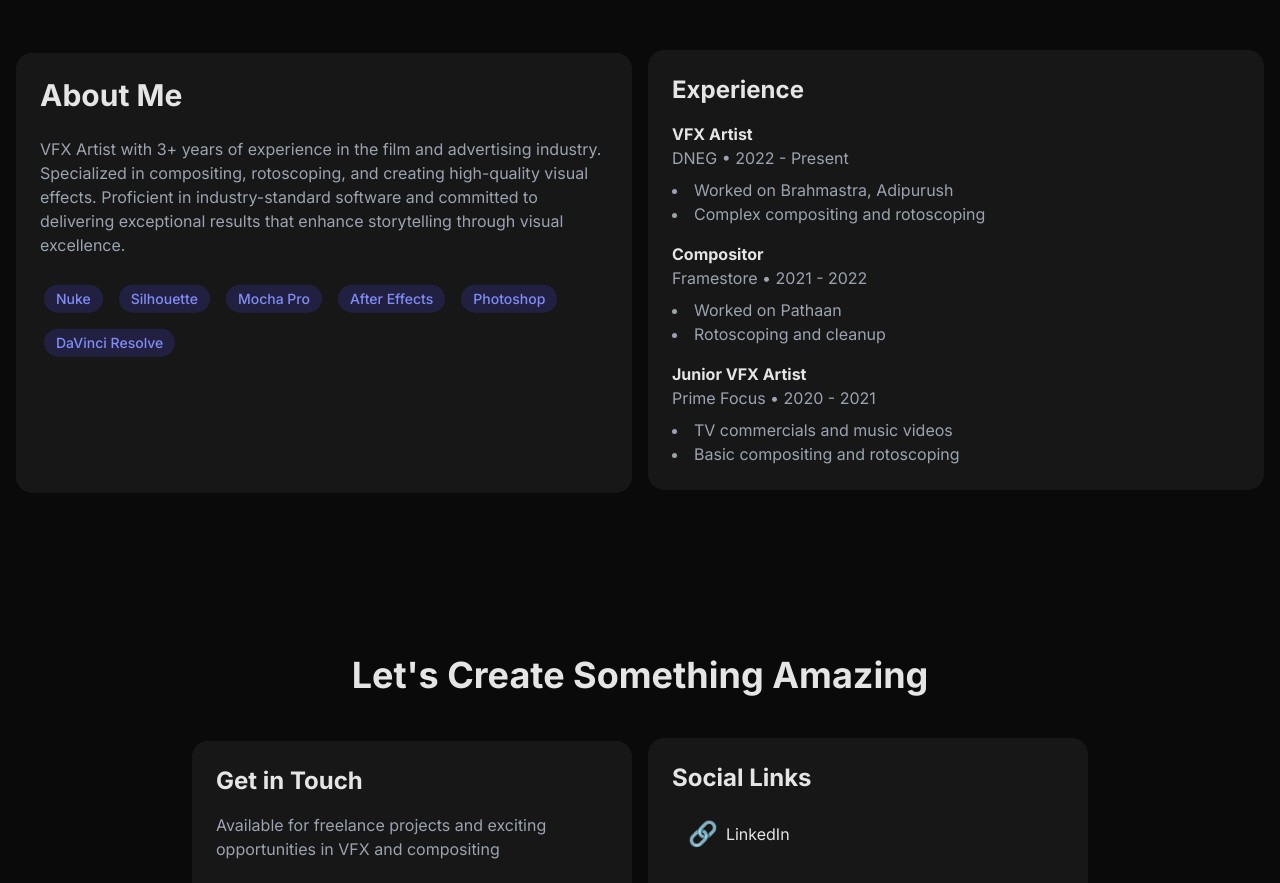
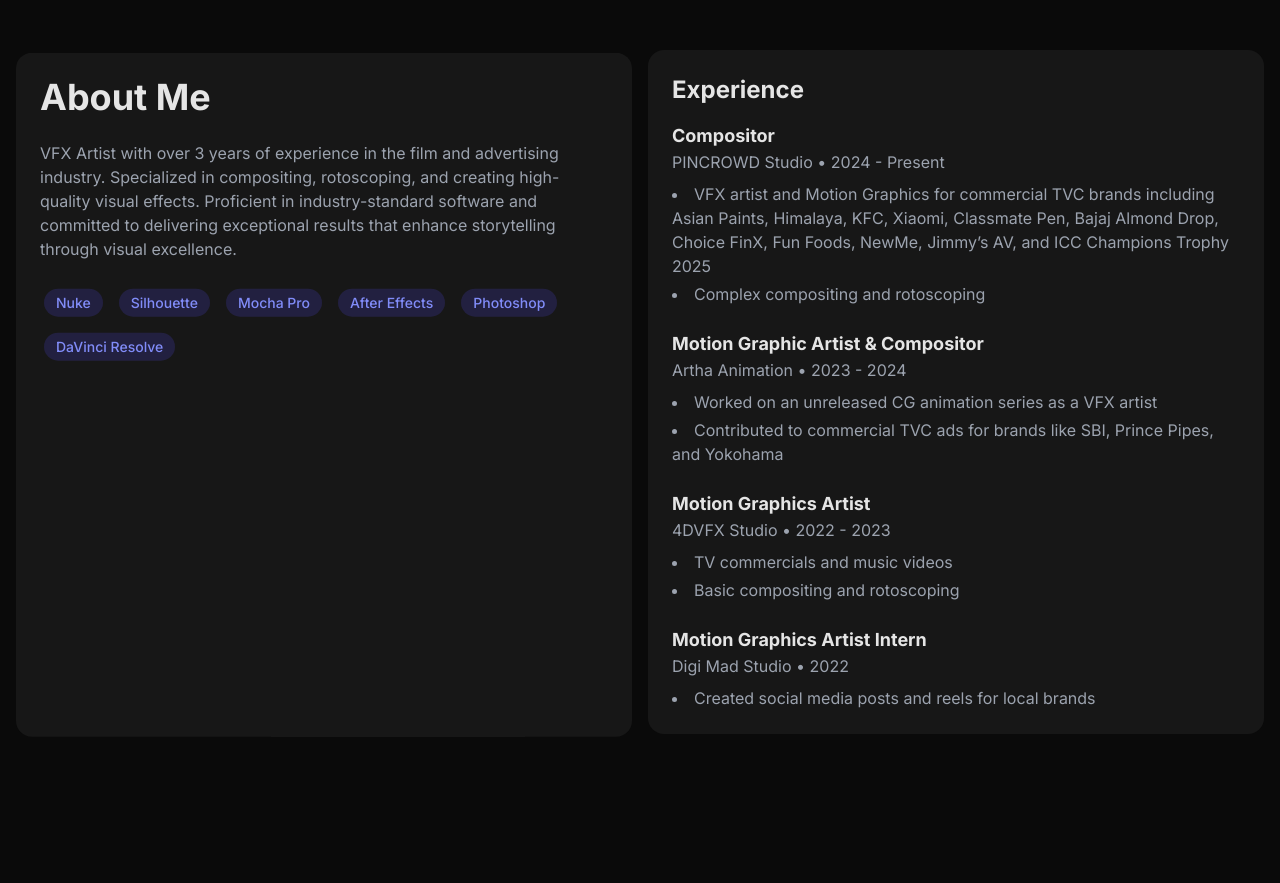
Before and after one commit to amnnrajbhar/ashgod, an Angular app: page / in a window 1280 px wide. Shown: the part 2660-3543 px from the top of the page. Built offline with nearby package versions, Linux system fonts and the light colour scheme.

Commit message:
21 March Build

```diff
--- a/src/main.ts
+++ b/src/main.ts
@@ -163,47 +163,56 @@ import Typed from 'typed.js';
 </section>
 
 <!-- About Section -->
-      <section id="about" class="py-20 px-4 max-w-7xl mx-auto">
-        <div class="bento-grid grid-cols-1 md:grid-cols-2 gap-6">
+<section id="about" class="py-12 sm:py-20 px-4 max-w-7xl mx-auto">
+  <div class="bento-grid grid grid-cols-1 md:grid-cols-2 gap-6">
+    <!-- About Me -->
     <div class="bento-item">
-            <h2 class="text-3xl font-bold mb-6">About Me</h2>
-            <p class="text-gray-400 mb-6">
-              VFX Artist with 3+ years of experience in the film and advertising industry. Specialized in compositing, rotoscoping, and creating high-quality visual effects. Proficient in industry-standard software and committed to delivering exceptional results that enhance storytelling through visual excellence.
+      <h2 class="text-2xl sm:text-3xl md:text-4xl font-bold mb-6">About Me</h2>
+      <p class="text-gray-400 mb-6 text-sm sm:text-base leading-relaxed">
+        VFX Artist with over 3 years of experience in the film and advertising industry. Specialized in compositing, rotoscoping, and creating high-quality visual effects. Proficient in industry-standard software and committed to delivering exceptional results that enhance storytelling through visual excellence.
       </p>
       <div class="flex flex-wrap gap-2">
-              <span class="skill-tag">Nuke</span>
-              <span class="skill-tag">Silhouette</span>
-              <span class="skill-tag">Mocha Pro</span>
-              <span class="skill-tag">After Effects</span>
-              <span class="skill-tag">Photoshop</span>
-              <span class="skill-tag">DaVinci Resolve</span>
+        <span class="skill-tag bg-gray-800 text-gray-200 text-xs sm:text-sm px-2 py-1 rounded">Nuke</span>
+        <span class="skill-tag bg-gray-800 text-gray-200 text-xs sm:text-sm px-2 py-1 rounded">Silhouette</span>
+        <span class="skill-tag bg-gray-800 text-gray-200 text-xs sm:text-sm px-2 py-1 rounded">Mocha Pro</span>
+        <span class="skill-tag bg-gray-800 text-gray-200 text-xs sm:text-sm px-2 py-1 rounded">After Effects</span>
+        <span class="skill-tag bg-gray-800 text-gray-200 text-xs sm:text-sm px-2 py-1 rounded">Photoshop</span>
+        <span class="skill-tag bg-gray-800 text-gray-200 text-xs sm:text-sm px-2 py-1 rounded">DaVinci Resolve</span>
       </div>
     </div>
+    <!-- Experience -->
     <div class="bento-item">
-            <h3 class="text-2xl font-bold mb-4">Experience</h3>
-            <div class="space-y-4">
+      <h3 class="text-xl sm:text-2xl font-bold mb-4">Experience</h3>
+      <div class="space-y-6">
         <div>
-                <h4 class="font-bold">VFX Artist</h4>
-                <p class="text-gray-400">DNEG • 2022 - Present</p>
-                <ul class="text-gray-400 mt-2 list-disc list-inside">
-                  <li>Worked on Brahmastra, Adipurush</li>
+          <h4 class="font-bold text-lg">Compositor</h4>
+          <p class="text-gray-400 text-sm sm:text-base">PINCROWD Studio • 2024 - Present</p>
+          <ul class="text-gray-400 mt-2 text-sm sm:text-base list-disc list-inside space-y-1">
+            <li>VFX artist and Motion Graphics for commercial TVC brands including Asian Paints, Himalaya, KFC, Xiaomi, Classmate Pen, Bajaj Almond Drop, Choice FinX, Fun Foods, NewMe, Jimmy’s AV, and ICC Champions Trophy 2025</li>
             <li>Complex compositing and rotoscoping</li>
           </ul>
         </div>
         <div>
-                <h4 class="font-bold">Compositor</h4>
-                <p class="text-gray-400">Framestore • 2021 - 2022</p>
-                <ul class="text-gray-400 mt-2 list-disc list-inside">
-                  <li>Worked on Pathaan</li>
-                  <li>Rotoscoping and cleanup</li>
+          <h4 class="font-bold text-lg">Motion Graphic Artist & Compositor</h4>
+          <p class="text-gray-400 text-sm sm:text-base">Artha Animation • 2023 - 2024</p>
+          <ul class="text-gray-400 mt-2 text-sm sm:text-base list-disc list-inside space-y-1">
+            <li>Worked on an unreleased CG animation series as a VFX artist</li>
+            <li>Contributed to commercial TVC ads for brands like SBI, Prince Pipes, and Yokohama</li>
           </ul>
         </div>
         <div>
-                <h4 class="font-bold">Junior VFX Artist</h4>
-                <p class="text-gray-400">Prime Focus • 2020 - 2021</p>
-                <ul class="text-gray-400 mt-2 list-disc list-inside">
+          <h4 class="font-bold text-lg">Motion Graphics Artist</h4>
+          <p class="text-gray-400 text-sm sm:text-base">4DVFX Studio • 2022 - 2023</p>
+          <ul class="text-gray-400 mt-2 text-sm sm:text-base list-disc list-inside space-y-1">
             <li>TV commercials and music videos</li>
             <li>Basic compositing and rotoscoping</li>
+          </ul>
+        </div>
+        <div>
+          <h4 class="font-bold text-lg">Motion Graphics Artist Intern</h4>
+          <p class="text-gray-400 text-sm sm:text-base">Digi Mad Studio • 2022</p>
+          <ul class="text-gray-400 mt-2 text-sm sm:text-base list-disc list-inside space-y-1">
+            <li>Created social media posts and reels for local brands</li>
           </ul>
         </div>
       </div>
@@ -280,7 +289,7 @@ export class App implements AfterViewInit {
         'Compositor',
         '3D Artist',
         'Photographer',
-        'Designer',
+        'Motion Graphic',
         'Freelancer',
       ],
       typeSpeed: 100,
```
Lines whose indentation alone changed are shown as unchanged.
